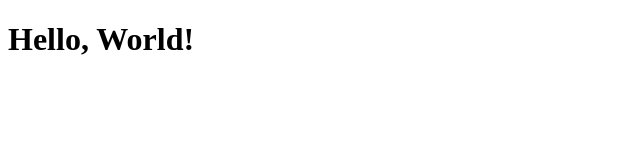
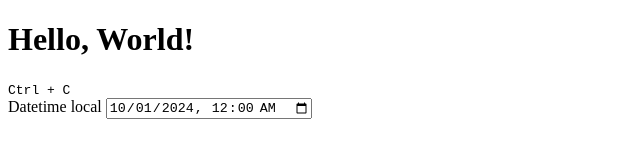
Before and after one commit to brodinsud/GitWorkShop, a plain HTML site: page index.html in a window 1280 px wide. Shown: the whole page, without its empty margins (0-640 px from the left). Drawn offline with Linux system fonts and the light colour scheme.

Commit message:
datatime

```diff
--- a/index.html
+++ b/index.html
@@ -7,5 +7,12 @@
   </head>
   <body>
     <h1>Hello, World!</h1>
+    <section class="with-styles">
+      <kbd>Ctrl + C</kbd>
+    </section>
+    <section>
+      <label for="datetime">Datetime local</label>
+      <input type="datetime-local" name="datetime" id="datetime" value="2024-10-01T00:00" />
+    </section>
   </body>
 </html>
```
